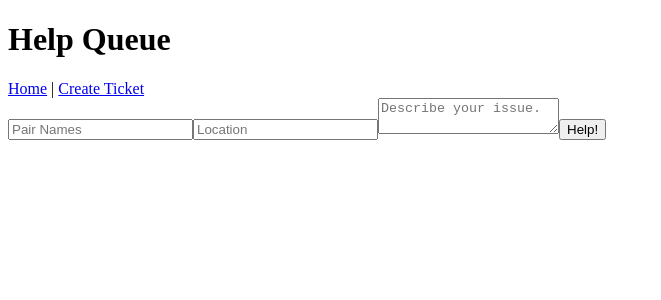
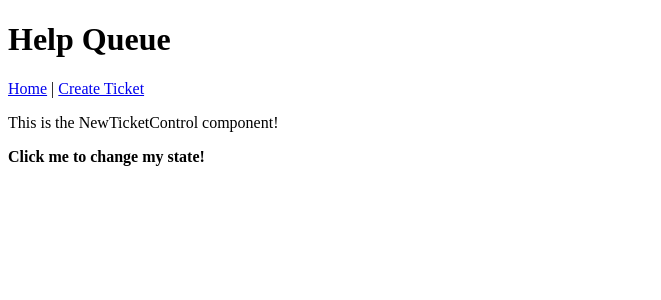
Before and after one commit to bigplans47/react_remake_ticketing, a React app: page /#/newticket in a window 1280 px wide. Shown: the top 300 px of the page, without its empty margins (0-661 px from the left). Built offline with nearby package versions, Linux system fonts and the light colour scheme.

Commit message:
add code to practice using eventhandler

```diff
--- a/src/components/App.jsx
+++ b/src/components/App.jsx
@@ -1,7 +1,7 @@
 import React from 'react';
 import Header from './Header';
 import TicketList from './TicketList';
-import NewTicketForm from './NewTicketForm';
+import NewTicketControl from './NewTicketControl';
 import Error404 from './Error404';
 import { Switch, Route } from 'react-router-dom';
 
@@ -11,7 +11,7 @@ function App(){
       <Header/>
       <Switch>
         <Route exact path='/' component={TicketList} />
-        <Route path='/newticket' component={NewTicketForm} />
+        <Route path='/newticket' component={NewTicketControl} />
         <Route component={Error404} />
       </Switch>
     </div>
--- /dev/null
+++ b/src/components/NewTicketControl.jsx
@@ -0,0 +1,26 @@
+import React from 'react';
+
+class NewTicketControl extends React.Component {
+
+  constructor(props) {
+    super(props);
+    this.state = {
+      formVisibleOnPage: false
+    };
+  }
+
+  handleClick(){
+    console.log("hey you clicked me, i dont have code to change my state but will soon have code for this");
+  }
+
+  render(){
+    return (
+      <div>
+        <p>This is the NewTicketControl component!</p>
+        <strong onClick={this.handleClick}>Click me to change my state!</strong>
+      </div>
+    );
+  }
+}
+
+export default NewTicketControl;
```
